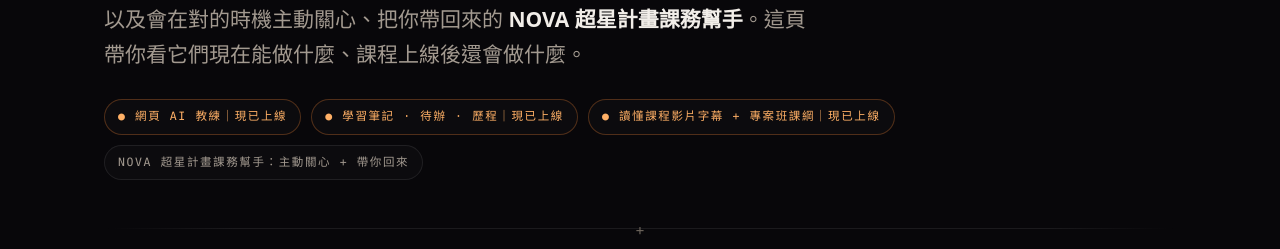
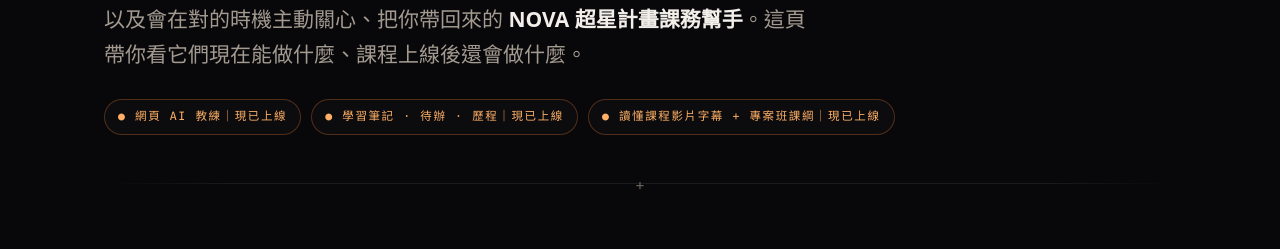
Before and after one commit to JamesAtMoGroup/nova-service-blueprint, a plain HTML site: page index.html in a window 1280 px wide. Shown: the part 382-631 px from the top of the page. Drawn offline with Linux system fonts and the light colour scheme.

Commit message:
hero: remove greyed 課務幫手 chip

```diff
--- a/index.html
+++ b/index.html
@@ -223,7 +223,6 @@
         <span class="chip on">● 網頁 AI 教練｜現已上線</span>
         <span class="chip on">● 學習筆記 · 待辦 · 歷程｜現已上線</span>
         <span class="chip on">● 讀懂課程影片字幕 + 專案班課綱｜現已上線</span>
-        <span class="chip">NOVA 超星計畫課務幫手：主動關心 + 帶你回來</span>
       </div>
     </div>
   </section>
```
